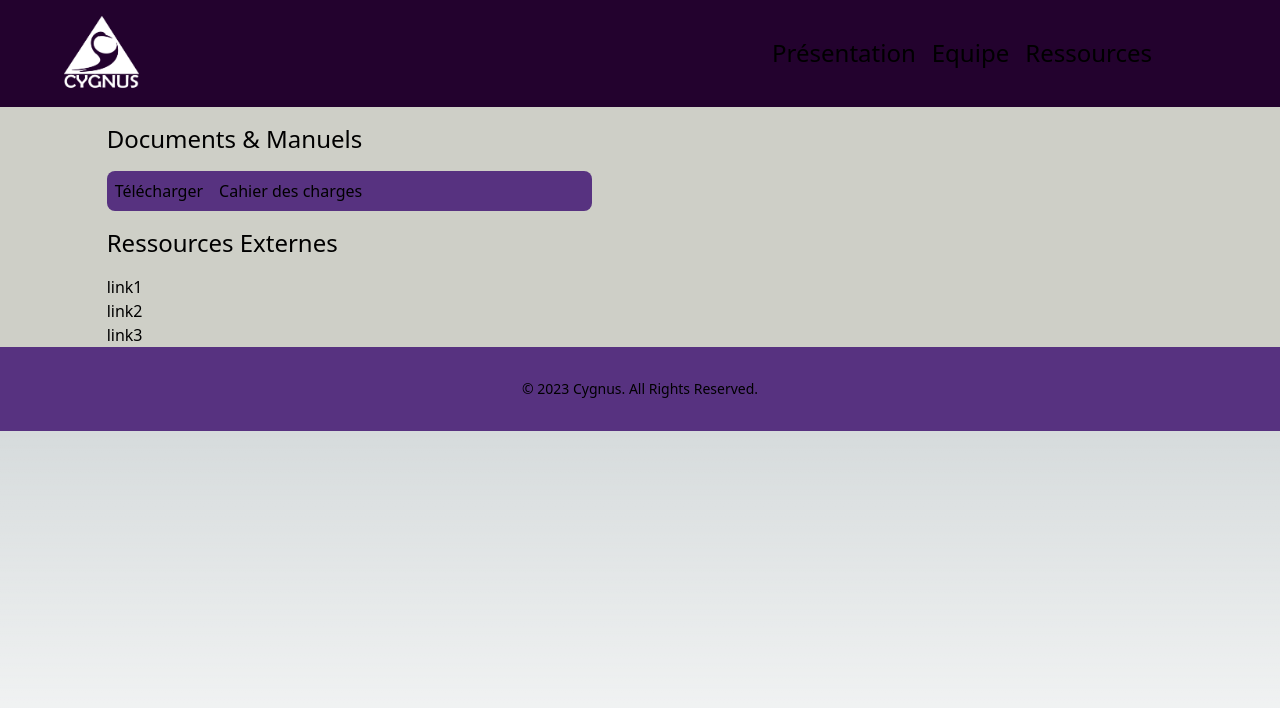
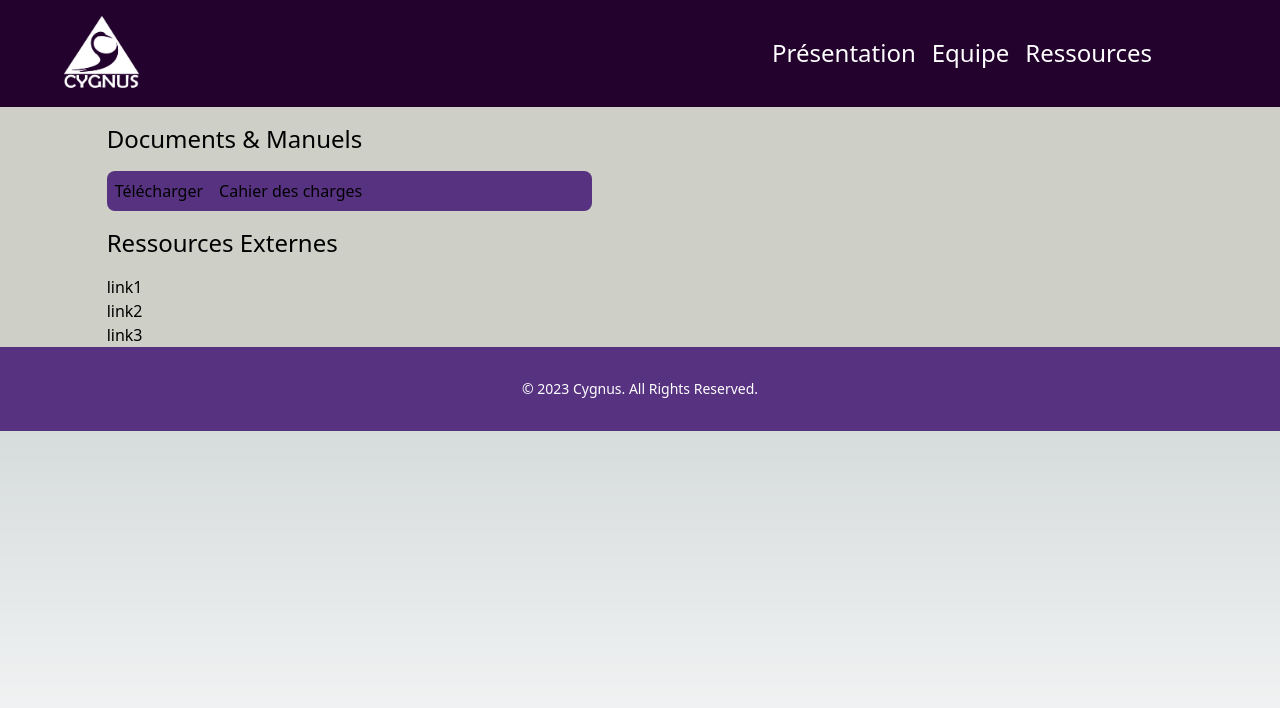
Before and after one commit to RealToddler/cygnus_website, a Next.js app: page /ressources in a window 1280 px wide. Shown: the top 708 px of the page. Built offline with nearby package versions, Linux system fonts and the light colour scheme.

Commit message:
text-white

```diff
--- a/components/Footer.tsx
+++ b/components/Footer.tsx
@@ -4,7 +4,7 @@ import Link from "next/link";
 const Footer = () => {
   return (
     <>
-      <div className="bg-tekhelet h-fit p-8 relative">
+      <div className="bg-tekhelet h-fit p-8 relative text-white">
         <span className="text-sm flex justify-center">
           © 2023 Cygnus. All Rights Reserved.
         </span>
--- a/components/Header.tsx
+++ b/components/Header.tsx
@@ -4,7 +4,7 @@ import Link from "next/link";
 const Header = () => {
   return (
     <>
-      <div className=" bg-russianviolet h-fit flex p-4 justify-evenly md:justify-between md:pr-32 md:pl-16">
+      <div className=" bg-russianviolet h-fit flex p-4 justify-evenly md:justify-between md:pr-32 md:pl-16 text-white">
         <Link href="/">
           <Image
             src="/logo_white.png"
--- a/pages/index.tsx
+++ b/pages/index.tsx
@@ -18,7 +18,7 @@ export default function Home() {
           backgroundRepeat: "no-repeat",
         }}
       >
-        <div>
+        <div className="text-white">
           <div className="flex items-end space-x-2 self-center">
             <h1 className="text-center flex text-8xl font-horizon">
               Galaxy Traveller
@@ -37,7 +37,7 @@ export default function Home() {
         className=" text-white text-xl text-justify min-h-screen h-fit py-8 relative flex items-center justify-center bg-russianviolet"
         id="presentation"
       >
-        <div className="px-64 space-y-12 text-justify">
+        <div className="px-64 space-y-12 text-justify text-white">
           <div className="text-5xl underline">Présentation</div>
           <div className="text-xl text-justify ">
             &emsp;Votre vaisseau spatial vient de s{"'"}écraser sur une planète
@@ -94,7 +94,7 @@ export default function Home() {
             </div>
           </div>
         </div>
-        <div className="flex justify-center w-full py-8" id="team">
+        <div className="flex justify-center w-full py-8 text-white" id="team">
           <div
             className="py-8 space-y-8 md:items-center
         md:py-0 md:space-y-0 md:flex md:justify-center md:space-x-12 md:w-full
@@ -127,7 +127,7 @@ export default function Home() {
           </div>
         </div>
       </div>
-      <div className="bg-russianviolet" id="ressources">
+      <div className="bg-russianviolet text-white" id="ressources">
         <div className="space-y-6">
           <div className="flex w-full">
             <div className="justify-center w-full">
@@ -173,7 +173,7 @@ export default function Home() {
                   </div>
                 </div>
                 <div className="w-full px-32 space-y-4 py-4">
-                  <div className="text-xl">Documentations</div>
+                  <div className="text-xl text-white">Documentations</div>
                   <div className="flex justify-center">
                     <div className="space-y-4">
                       <div>
```
